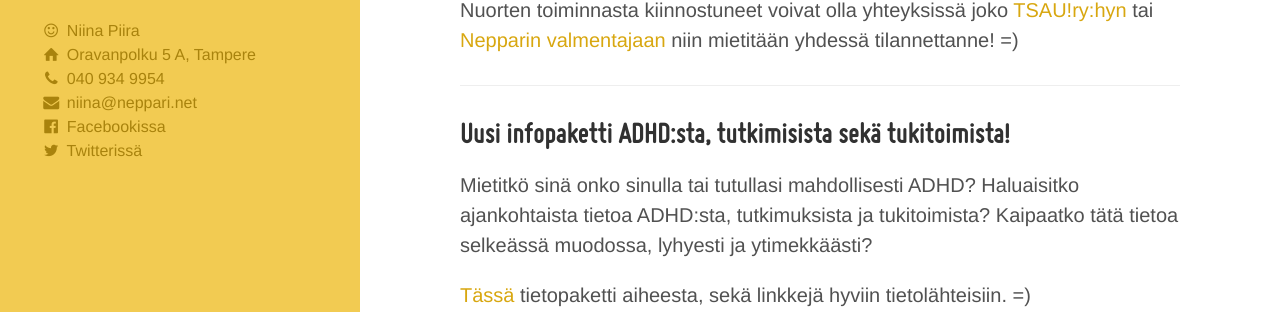
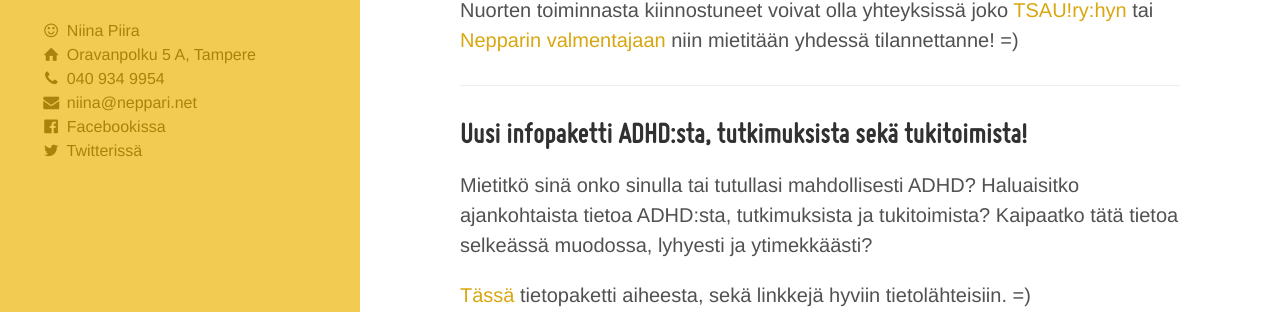
Before and after one commit to niinapiira/neppari.net, a Jekyll site: the page built from index.md, in a window 1280 px wide and 900 px high, scrolled down 1124 px. Shown: the part 143-455 px from the top of the window. Built offline with Jekyll 4.4.1, drawn with Linux system fonts in a browser that asks for light colours.

Commit message:
Updated index.md

```diff
--- a/index.md
+++ b/index.md
@@ -50,7 +50,7 @@ Nuorten toiminnasta kiinnostuneet voivat olla yhteyksissä joko [TSAU!ry:hyn](ht
 
 ___
 
-## Uusi infopaketti ADHD:sta, tutkimisista sekä tukitoimista!
+## Uusi infopaketti ADHD:sta, tutkimuksista sekä tukitoimista!
 
 Mietitkö sinä onko sinulla tai tutullasi mahdollisesti ADHD?
 Haluaisitko ajankohtaista tietoa ADHD:sta, tutkimuksista ja tukitoimista?
```
